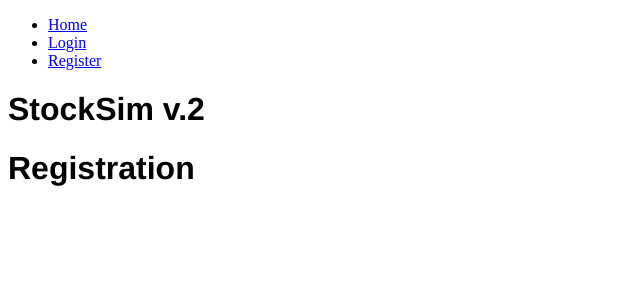
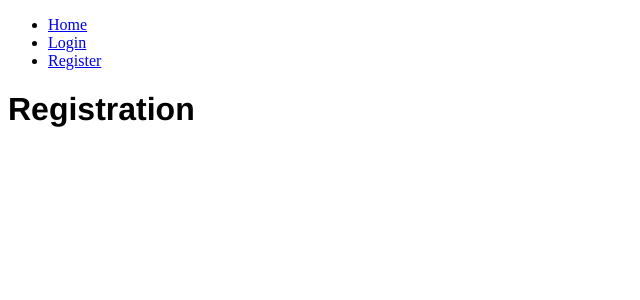
Before and after one commit to Gladdstone/stocksim, a React app in the folder src/view_v2/: page /register in a window 1280 px wide. Shown: the top 300 px of the page, without its empty margins (0-640 px from the left). Built offline with nearby package versions, Linux system fonts and the light colour scheme.

Commit message:
Switch based routing

```diff
--- /dev/null
+++ b/src/view_v2/app/Error404/Error404.jsx
@@ -0,0 +1,11 @@
+import React from 'react';
+
+const Error404 = () => <h1>404: Not Found</h1>;
+
+export default Error404;
+
+// export default class Error404 extends Component {
+//     render () {
+//         return <h1>404: Not Found</h1>;
+//     }
+// }
--- a/src/view_v2/app/index.js
+++ b/src/view_v2/app/index.js
@@ -1,10 +1,11 @@
 import React from "react";
 import ReactDOM from "react-dom";
-import { Route, Link, BrowserRouter as Router } from 'react-router-dom';
+import { Route, Link, BrowserRouter as Router, Switch } from 'react-router-dom';
 
 import App from './App';
 import Login from './login/login.jsx';
 import Registration from './registration/registration.jsx';
+import Error404 from './Error404/Error404.jsx';
 
 import './index.less';
 
@@ -22,9 +23,12 @@ const routing = (
                     <Link to="/register">Register</Link>
                 </li>
             </ul>
-            <Route path="/" component={App} />
-            <Route path="/login" component={Login} />
-            <Route path="/register" component={Registration} />
+            <Switch>
+                <Route exact path="/" component={App} />
+                <Route path="/login" component={Login} />
+                <Route path="/register" component={Registration} />
+                <Route component={Error404} />
+            </Switch>
         </div>
     </Router>
 );
```
